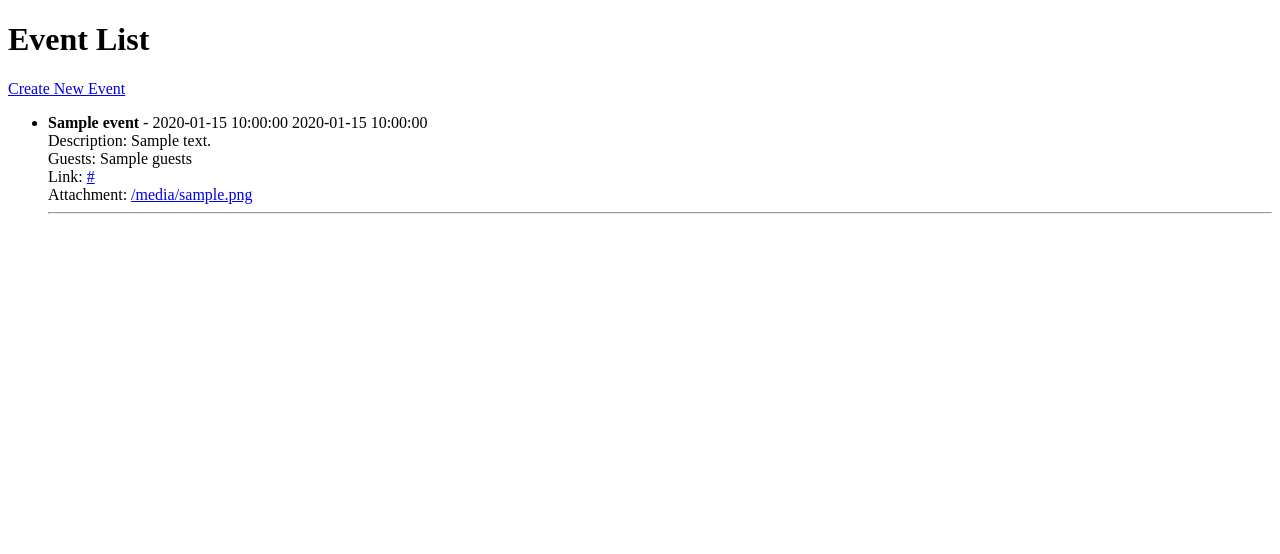
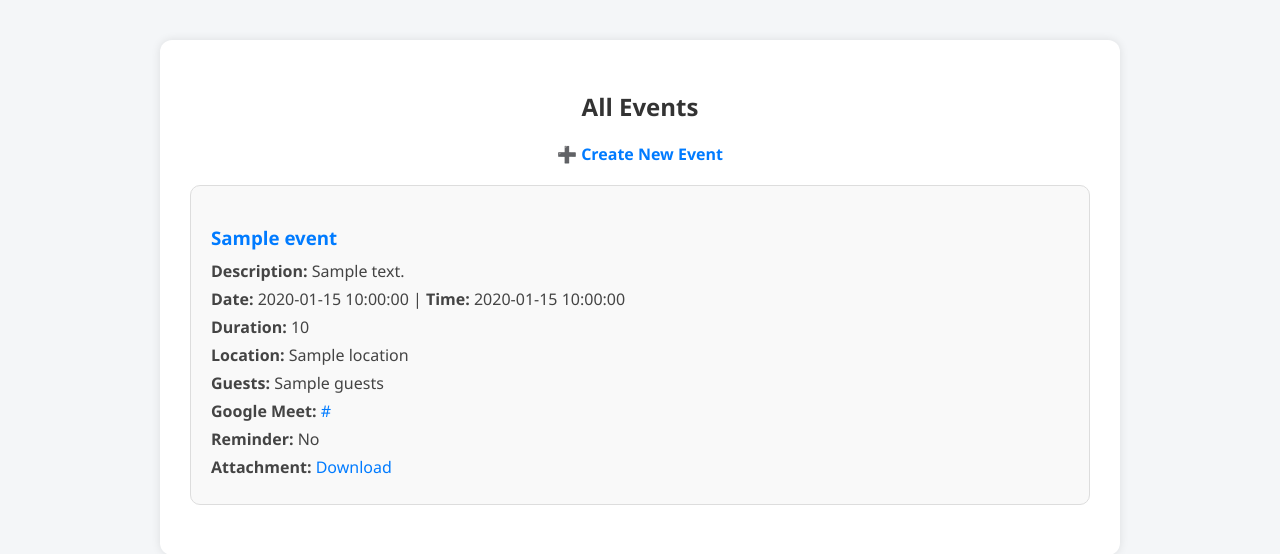
Before and after one commit to Ayushi544/Event-Management, a Flask app: template templates/events.html in a window 1280 px wide. Shown: the top 554 px of the page. Run offline with Flask 3, Linux system fonts and the light colour scheme; the template is opened without the code that fills it: most values are stand-ins (such as "Sample title", 1, 10 or a date in 2020).

Commit message:
Update events.html

```diff
--- a/templates/events.html
+++ b/templates/events.html
@@ -1,24 +1,107 @@
 <!DOCTYPE html>
-<html>
+<html lang="en">
 <head>
+    <meta charset="UTF-8">
     <title>All Events</title>
+    <style>
+        body {
+            font-family: 'Segoe UI', sans-serif;
+            background-color: #f4f6f8;
+            margin: 0;
+            padding: 0;
+        }
+
+        .container {
+            width: 95%;
+            max-width: 900px;
+            margin: 40px auto;
+            background-color: white;
+            padding: 30px;
+            border-radius: 12px;
+            box-shadow: 0 0 10px rgba(0,0,0,0.1);
+        }
+
+        h2 {
+            text-align: center;
+            color: #333;
+        }
+
+        .event {
+            border: 1px solid #ddd;
+            padding: 20px;
+            margin: 20px 0;
+            border-radius: 10px;
+            background: #f9f9f9;
+        }
+
+        .event h3 {
+            color: #007bff;
+            margin-bottom: 10px;
+        }
+
+        .event p {
+            margin: 6px 0;
+            color: #444;
+        }
+
+        .event a {
+            color: #007bff;
+            text-decoration: none;
+        }
+
+        .event a:hover {
+            text-decoration: underline;
+        }
+
+        .nav-link {
+            text-align: center;
+            margin-bottom: 20px;
+        }
+
+        .nav-link a {
+            color: #007bff;
+            font-weight: bold;
+            text-decoration: none;
+        }
+
+        .nav-link a:hover {
+            text-decoration: underline;
+        }
+
+        .no-events {
+            text-align: center;
+            font-style: italic;
+            color: #999;
+            margin-top: 40px;
+        }
+    </style>
 </head>
 <body>
-    <h1>Event List</h1>
-    <a href="/">Create New Event</a>
-    <ul>
-    {% for event in events %}
-        <li>
-            <strong>{{ event.title }}</strong> - {{ event.date }} {{ event.time }}
-            <br>Description: {{ event.description }}
-            <br>Guests: {{ event.guests }}
-            <br>Link: <a href="{{ event.meet_link }}">{{ event.meet_link }}</a>
-            {% if event.attachment %}
-                <br>Attachment: <a href="{{ url_for('uploaded_file', filename=event.attachment) }}">{{ event.attachment }}</a>
-            {% endif %}
-            <hr>
-        </li>
-    {% endfor %}
-    </ul>
+    <div class="container">
+        <h2>All Events</h2>
+        <div class="nav-link">
+            <a href="{{ url_for('index') }}">➕ Create New Event</a>
+        </div>
+
+        {% if events %}
+            {% for event in events %}
+                <div class="event">
+                    <h3>{{ event.title }}</h3>
+                    <p><strong>Description:</strong> {{ event.description or 'N/A' }}</p>
+                    <p><strong>Date:</strong> {{ event.date }} | <strong>Time:</strong> {{ event.time }}</p>
+                    <p><strong>Duration:</strong> {{ event.duration or 'N/A' }}</p>
+                    <p><strong>Location:</strong> {{ event.location or 'Online' }}</p>
+                    <p><strong>Guests:</strong> {{ event.guests }}</p>
+                    <p><strong>Google Meet:</strong> <a href="{{ event.meet_link }}" target="_blank">{{ event.meet_link }}</a></p>
+                    <p><strong>Reminder:</strong> {{ 'Yes' if event.reminder else 'No' }}</p>
+                    {% if event.attachment %}
+                        <p><strong>Attachment:</strong> <a href="{{ url_for('uploaded_file', filename=event.attachment) }}">Download</a></p>
+                    {% endif %}
+                </div>
+            {% endfor %}
+        {% else %}
+            <p class="no-events">No events created yet.</p>
+        {% endif %}
+    </div>
 </body>
 </html>
```
